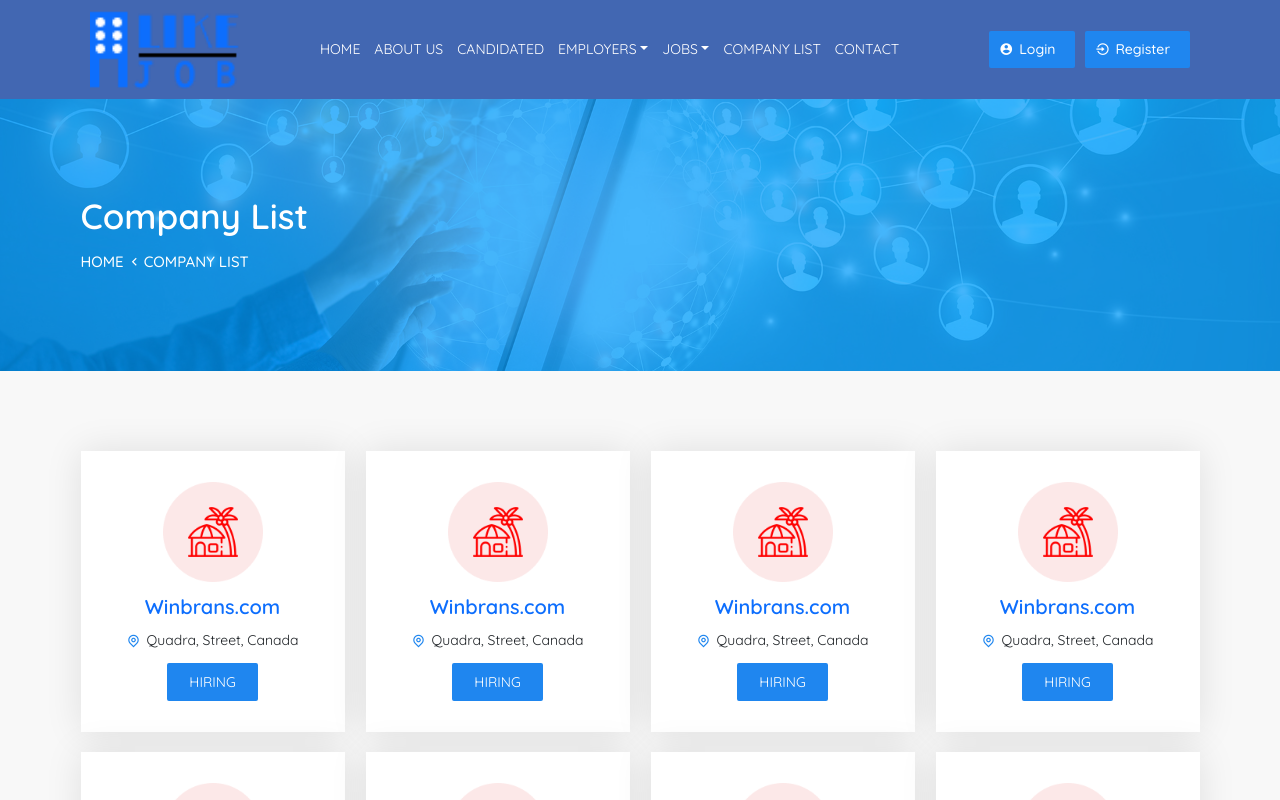
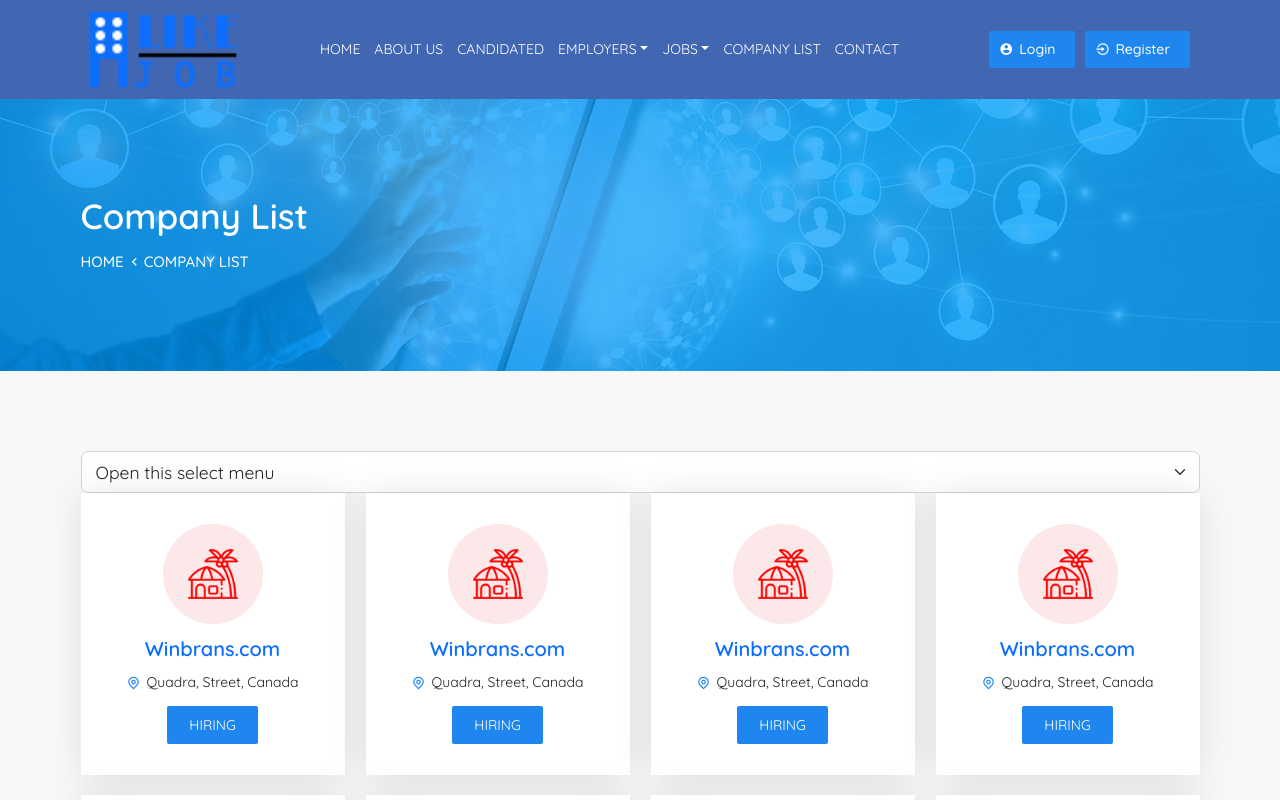
Before and after one commit to MilonSarker40/jobs, a Next.js app: page /company-list in a window 1280 px wide. Shown: the top 800 px of the page. Built offline with nearby package versions, Linux system fonts and the light colour scheme.

Commit message:
select field add

```diff
--- a/components/AboutUs/AboutUs.js
+++ b/components/AboutUs/AboutUs.js
@@ -19,7 +19,7 @@ const AboutUs = () => {
                     <div className={`${classes.about_dsc}`}>
                         <h2>Welcome To Job</h2>
                         <p>One morning, when Gregor Samsa woke from troubled dreams, he found himself transformed in his bed into a horrible vermin. He lay on his armour-like back, and if he lifted his head a little he could see his brown belly</p>
-                        <p>transformed in his bed into a horrible vermin. He lay on his armour-like back, and if he lifted. transformed in his bed into a horrible vermin. He lay on his armour-like back, and if he lifted.</p>
+                        <p>Lorem ipsum dolor sit amet, consectetur adipiscing elit. Pellentesque bibendum, justo ut ullamcorper rutrum, ante nisl elementum metus, a interdum lorem libero a justo. Duis accumsan porttitor bibendum. Suspendisse ac tellus condimentum, ornare massa in, consectetur tellus. Aliquam imperdiet elementum imperdiet. Aliquam sagittis augue vitae enim vulputate accumsan. In at justo porta, vehicula elit sed, semper velit. In non finibus lacus, egestas commodo tortor. Etiam purus neque, dapibus non facilisis in, ornare non turpis. Donec tortor libero, fermentum a gravida ut, maximus sed ante. Praesent pellentesque lectus quis lectus posuere, ut mattis sem congue. Donec egestas, ex nec eleifend ultricies, arcu dui varius nibh, nec vulputate magna ipsum in nunc. Etiam volutpat nunc vulputate purus malesuada, in aliquet ex euismod. </p>
                         <Link href='#'>Read More</Link>
                     </div>
                 </div>
--- a/components/LatestNews/LatestNews.js
+++ b/components/NetellerNews/NetellerNews.js
@@ -1,6 +1,6 @@
 import React from 'react';
 import Headding from '../Headding/Headding';
-import LatestNewsCard from '../LatestNews/LatestNewsCard';
+import LatestNewsCard from './LatestNewsCard';
 import classes from '../../styles/Home.module.css';
 
 const LatestNews = () => {
--- /dev/null
+++ b/components/Select/Select.js
@@ -0,0 +1,19 @@
+import React from 'react';
+import Form from 'react-bootstrap/Form';
+
+const Select = () => {
+  return (
+    <>
+      <div className='select_field'>
+        <Form.Select aria-label="Default select example" size="lg">
+            <option>Open this select menu</option>
+            <option value="1">One</option>
+            <option value="2">Two</option>
+            <option value="3">Three</option>
+        </Form.Select>
+      </div>
+    </>
+  )
+}
+
+export default Select;
--- a/pages/about.js
+++ b/pages/about.js
@@ -2,6 +2,7 @@ import React from 'react';
 import AboutUs from '../components/AboutUs/AboutUs';
 import Service from '../components/AboutUs/Service';
 import BreadCrumb from '../components/BreadCrumb/BreadCrumb';
+import NetellerNews from '../components/NetellerNews/NetellerNews';
 
 const About = () => {
   return (
@@ -9,6 +10,7 @@ const About = () => {
       <BreadCrumb title='About Us' subtitle='Home' subtitle1='About Us' />
       <AboutUs />
       <Service />
+      <NetellerNews />
     </>
   )
 }
--- a/pages/company-list.js
+++ b/pages/company-list.js
@@ -2,6 +2,8 @@ import React from 'react';
 import BreadCrumb from '../components/BreadCrumb/BreadCrumb';
 import CompanyCard from '../components/CompanyList/CompanyCard';
 import classes from '../styles/JobList.module.css';
+import NetellerNews from '../components/NetellerNews/NetellerNews';
+import Select from '../components/Select/Select';
 
 const CompanyList = () => {
   return (
@@ -10,10 +12,12 @@ const CompanyList = () => {
       <section className={`${classes.company_list_sec_wrp}`}>
         <div className='container'>
             <div className='row'>
+                <Select />
                 <CompanyCard />
             </div>
         </div>
       </section>
+      <NetellerNews />
     </>
   )
 }
--- a/pages/contact.js
+++ b/pages/contact.js
@@ -4,6 +4,7 @@ import ContactFrom from '../components/Contact/ContactFrom';
 import ContactInfo from '../components/Contact/ContactInfo';
 import Headding from '../components/Headding/Headding';
 import classes from '../styles/Contact.module.css';
+import NetellerNews from '../components/NetellerNews/NetellerNews';
 
 const contact = () => {
   return (
@@ -26,6 +27,7 @@ const contact = () => {
             </div>
         </div>
       </section>
+      <NetellerNews />
     </>
   )
 }
--- a/pages/index.js
+++ b/pages/index.js
@@ -6,7 +6,7 @@ import HomeBanner from '../components/HomeBanner/HomeBanner';
 import Featured from '../components/Featured/Featured';
 import FeaturedJob from '../components/FeaturedJob/FeaturedJob';
 import Counter from '../components/Counter/Counter';
-import LatestNews from '../components/LatestNews/LatestNews';
+import NetellerNews from '../components/NetellerNews/NetellerNews';
 
 
 
@@ -24,7 +24,7 @@ export default function Home() {
       <Featured />
       <FeaturedJob />
       <Counter />
-      <LatestNews />
+      <NetellerNews />
     </Fragment>
   )
 }
--- a/pages/job-list.js
+++ b/pages/job-list.js
@@ -5,6 +5,7 @@ import RJobs from '../components/FeaturedJob/RJobs';
 import Pagination from '../components/Pagination/pagination';
 import styles1 from '../styles/Home.module.css';
 import BreadCrumb from '../components/BreadCrumb/BreadCrumb';
+import NetellerNews from '../components/NetellerNews/NetellerNews';
 
 
 const JobList = () => {
@@ -24,6 +25,7 @@ const JobList = () => {
             </div>
         </div>
       </section>
+      <NetellerNews />
     </>
   )
 }
--- a/pages/jobs-detalis.js
+++ b/pages/jobs-detalis.js
@@ -6,6 +6,7 @@ import JobBox from '../components/JobsDetails/JobBox';
 import JobOverview from '../components/JobsDetails/JobOverview';
 import JobsDsce from '../components/JobsDetails/JobsDsce';
 import classes from '../styles/JobsDetalis.module.css';
+import NetellerNews from '../components/NetellerNews/NetellerNews';
 
 const JobsDetalis = () => {
   return (
@@ -30,6 +31,7 @@ const JobsDetalis = () => {
             </div>
         </div>
       </section>
+      <NetellerNews />
     </>
   )
 }
```
Also changed, not shown: components/Contact/ContactFrom.js (+4 -4 lines), components/NetellerNews/LatestNewsCard.js (renamed from components/LatestNews/LatestNewsCard.js).
